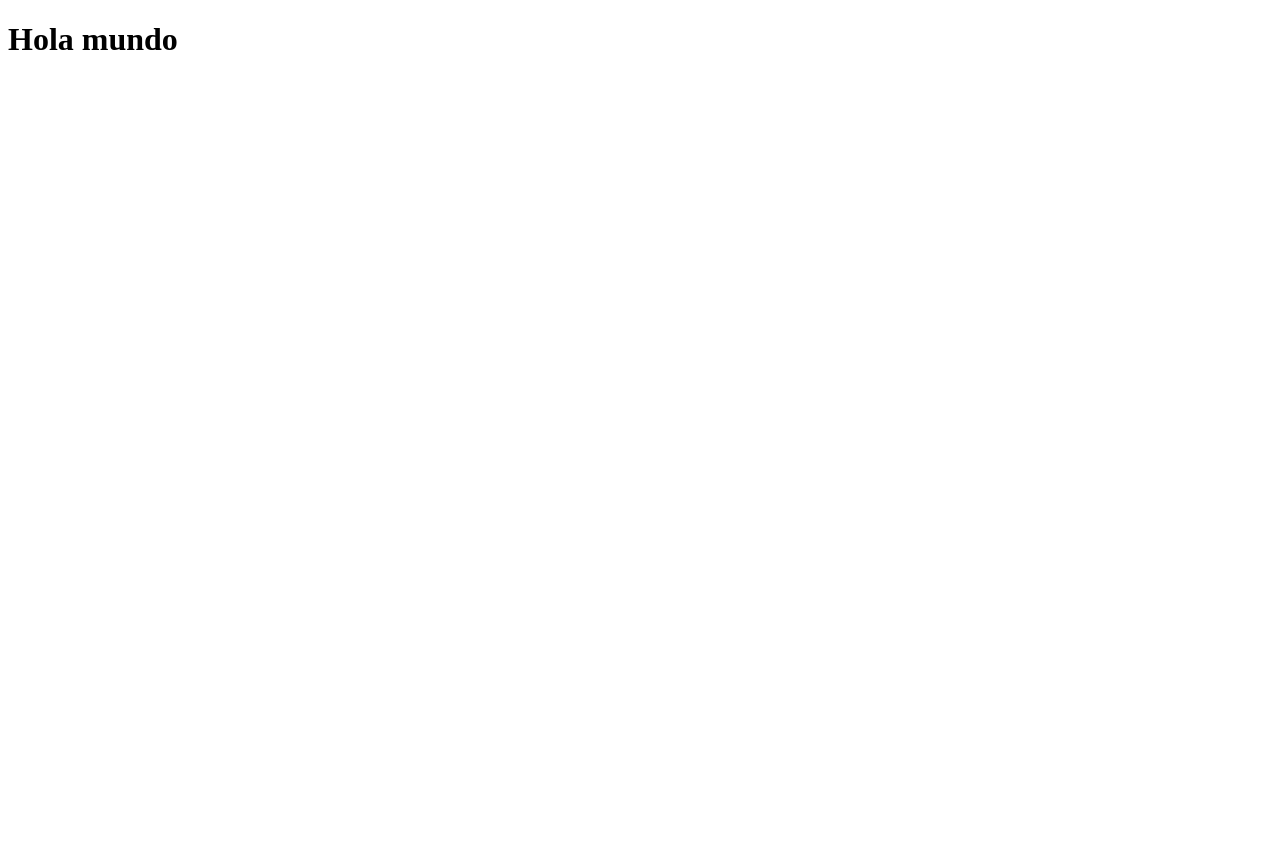
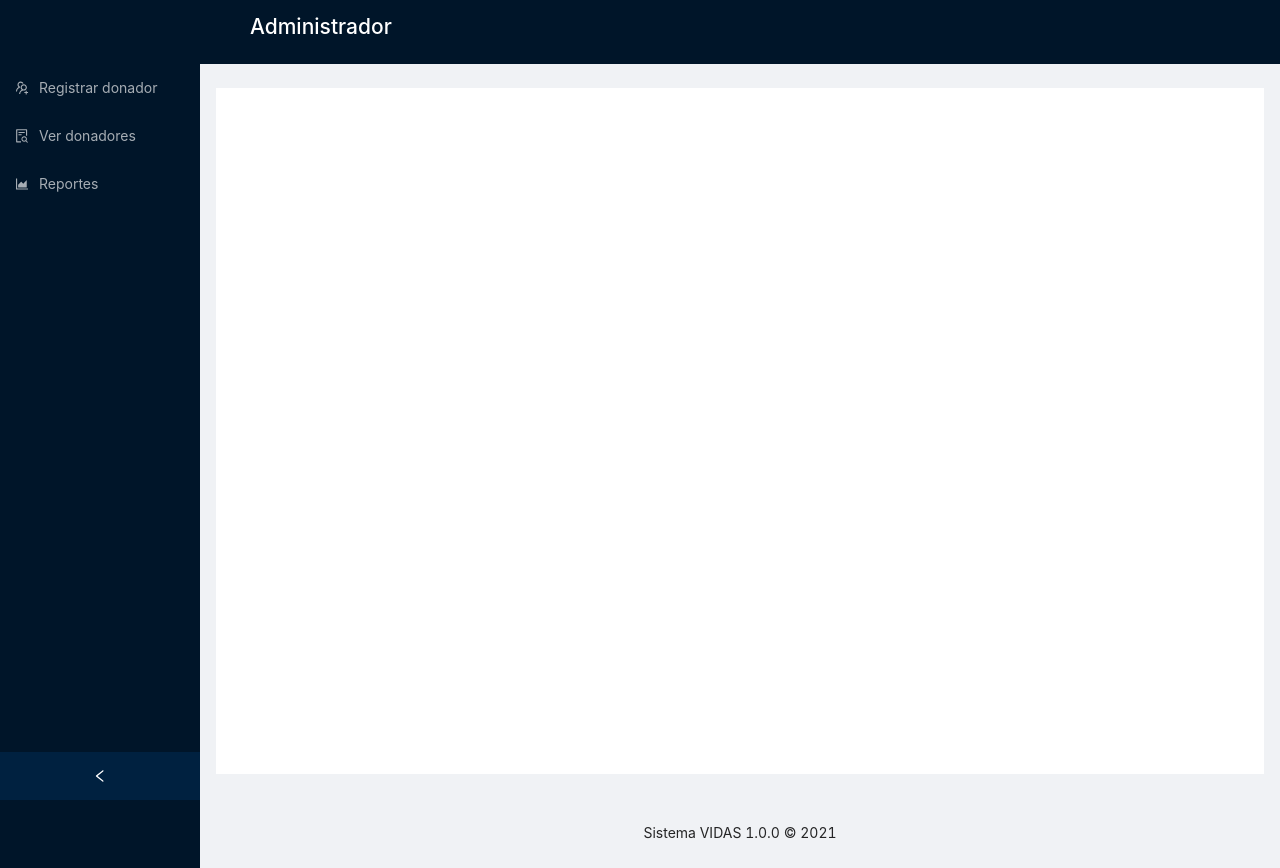
Before and after one commit to albertorreyes2/vidasUTD, a React (Create React App) app: page / in a window 1280 px wide. Before the commit the page ends 800 px from the top, so only its background shows below. Built offline with nearby package versions, Linux system fonts and the light colour scheme.

Commit message:
add components and routes

```diff
--- a/src/App.js
+++ b/src/App.js
@@ -1,14 +1,17 @@
 import React from 'react';
-import { BrowserRouter as Router, Route } from "react-router-dom";
+import { BrowserRouter as Router, Route, Routes } from "react-router-dom";
 import './App.css';
-import Index from './components/index'
+import Index from './pages/general/index';
+import 'antd/dist/antd.css';
+
 
 export default function App() {
-
-
   return (
-
-    <Index />
-
+    <Router>
+      <Routes>
+        <Route path="/" element={<Index />}>
+      </Route>
+      </Routes>
+    </Router>
   );
 }
--- /dev/null
+++ b/src/components/formulario/registrar.js
@@ -0,0 +1,8 @@
+import React from "react";
+import Index from "../../pages/general/index";
+
+export default function Registrar() {
+    return (
+        <h1>hola perros</h1>
+        )
+}
--- a/src/components/index.js
+++ /dev/null
@@ -1,7 +0,0 @@
-
-export default function Index() {
-    return (
-        <h1>Hola mundo</h1>
-    )
-
-}
--- /dev/null
+++ b/src/layouts/Sidebar.js
@@ -0,0 +1,61 @@
+import React from 'react';
+import { useNavigate } from 'react-router-dom';
+import { Menu, Layout, Row, Col } from 'antd';
+import {
+    UsergroupAddOutlined, FileSearchOutlined, AreaChartOutlined
+} from '@ant-design/icons';
+import moment from 'moment';
+import 'moment/locale/es-us';
+
+
+export default function Sidebar({ collapsed, setCollapsed }) {
+
+    const { SubMenu } = Menu;
+    const { Sider } = Layout;
+    const history = useNavigate();
+    const handleMenu = title => {
+        history(`${title}`);
+    }
+    const theme = 'dark';
+    return (
+        <Sider
+            theme={theme}
+            collapsible
+            collapsed={collapsed}
+            onCollapse={() => setCollapsed(!collapsed)}
+            breakpoint="md"
+
+        // trigger={broken ? null : ""}
+        // collapsedWidth={broken ? 0 : 80}
+        // onBreakpoint={isBroken => {
+        //     dispatch({
+        //         type: 'TOGGLE_BREAKPOINT',
+        //         item: { broken: isBroken }
+        //     });
+        // }}
+        >
+
+            <div style={{
+                height: 64,
+                // backgroundImage: `url(${collapsed ? logo2 : logo})`,
+                backgroundRepeat: "no-repeat",
+                backgroundPosition: "center",
+                filter: theme === "dark" && "invert(1) brightness(200%)"
+            }} />
+            {/* <Scrollbars
+                style={{ width: "auto" }}
+                autoHide
+                autoHideTimeout={1000}
+                autoHideDuration={200}
+                thumbMinSize={30}
+                universal={true}
+            > */}
+            <Menu theme={theme} mode="inline" inlineIndent={15}>
+                <Menu.Item key="mi2" onClick={() => handleMenu("registro")} icon={<UsergroupAddOutlined />}>Registrar donador</Menu.Item>
+                <Menu.Item key="mi3" onClick={() => handleMenu("donadores")} icon={<FileSearchOutlined />}>Ver donadores</Menu.Item>
+                <Menu.Item key="mi4" onClick={() => handleMenu("reportes")} icon={<AreaChartOutlined />}>Reportes</Menu.Item>
+            </Menu>
+            {/* </Scrollbars> */}
+        </Sider >
+    );
+}
--- a/src/pages/general/index.js
+++ b/src/pages/general/index.js
@@ -1,25 +1,33 @@
-
-
-import React from 'react';
-import logo from '../../logo.svg';
+import React, { useState } from 'react';
+import { Layout } from 'antd';
+import { BrowserRouter as Router, Routes, Route } from "react-router-dom";
+import Sidebar from '../../layouts/Sidebar';
+import Registrar from '../../components/formulario/registrar';
 
 export default function Index() {
+    const { Header, Content, Footer } = Layout;
+    const [collapsed, setCollapsed] = useState(false);
+    const theme = 'dark';
     return (
-        <div className="App">
-            <header className="App-header">
-                <img src={logo} className="App-logo" alt="logo" />
-                <p>
-                    Edit <code>src/App.js</code> and save to reload.
-                </p>
-                <a
-                    className="App-link"
-                    href="https://reactjs.org"
-                    target="_blank"
-                    rel="noopener noreferrer"
-                >
-                    Learn React
-                </a>
-            </header>
-        </div>
+            <Layout style={{ minHeight: '100vh' }}>
+                <Sidebar collapsed={collapsed} setCollapsed={setCollapsed} />
+                <Layout>
+                    <Header style={{ display: "flex", flexDirection: "row", alignItems: "center", justifyContent: "space-between", backgroundColor: theme === "light" ? "#fff" : "" }}>
+                        <div>
+                            <h2 className="text-white" style={{ color: 'white' }}>Administrador</h2>
+                        </div>
+                    </Header>
+                    <Content style={{ margin: '24px 16px', padding: 24, minHeight: "calc(100vh - 114px)", background: "#fff" }}>
+                        <>
+                        <Routes>
+                            <Route path="registro" element={<Registrar />} />
+                            <Route path="donadores" element={<Registrar />} />
+                            <Route path="reportes" element={<Registrar />} />
+                        </Routes>
+                        </>
+                    </Content>
+                    <Footer style={{ textAlign: 'center' }}>Sistema VIDAS 1.0.0 © 2021</Footer>
+                </Layout>
+            </Layout>
     );
 }
```
Also changed, not shown: src/index.js (+4 -3 lines), src/components/registros/registros.js (added), src/components/reportes/reportes.js (added).
